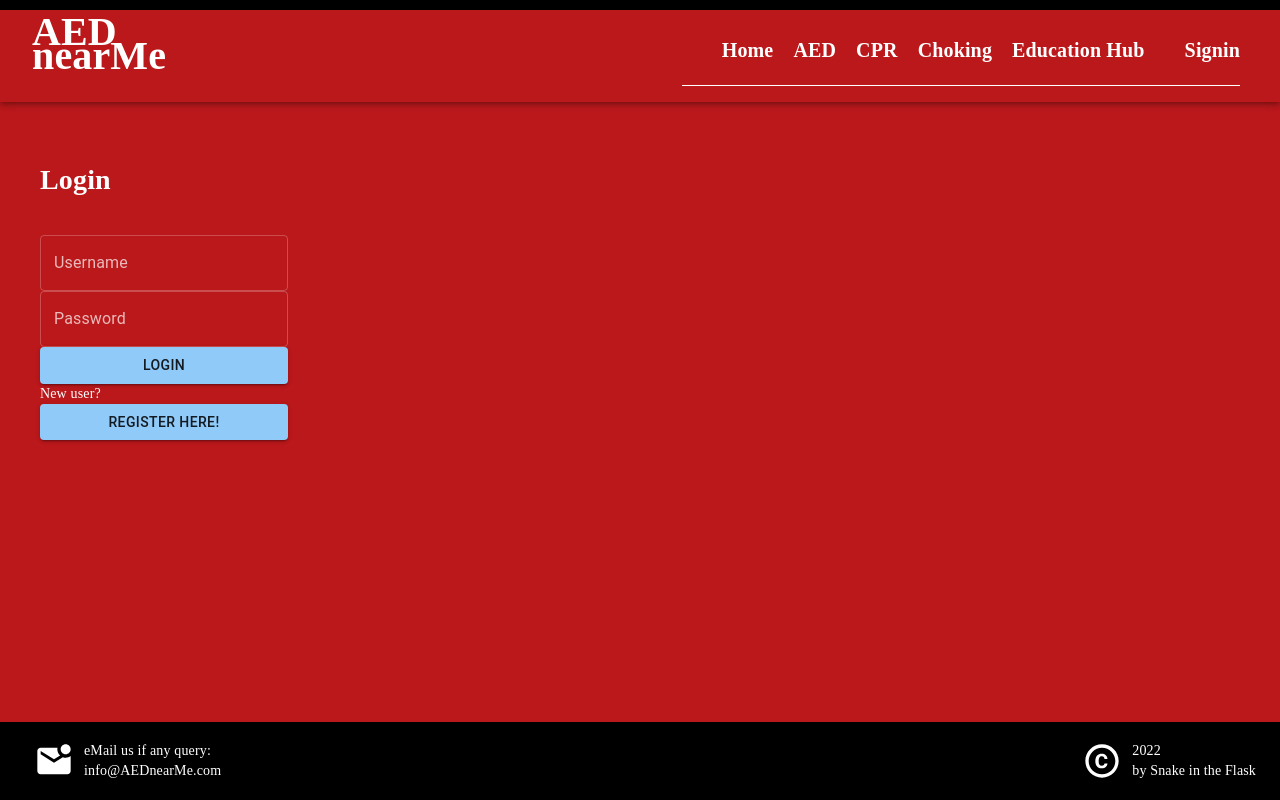
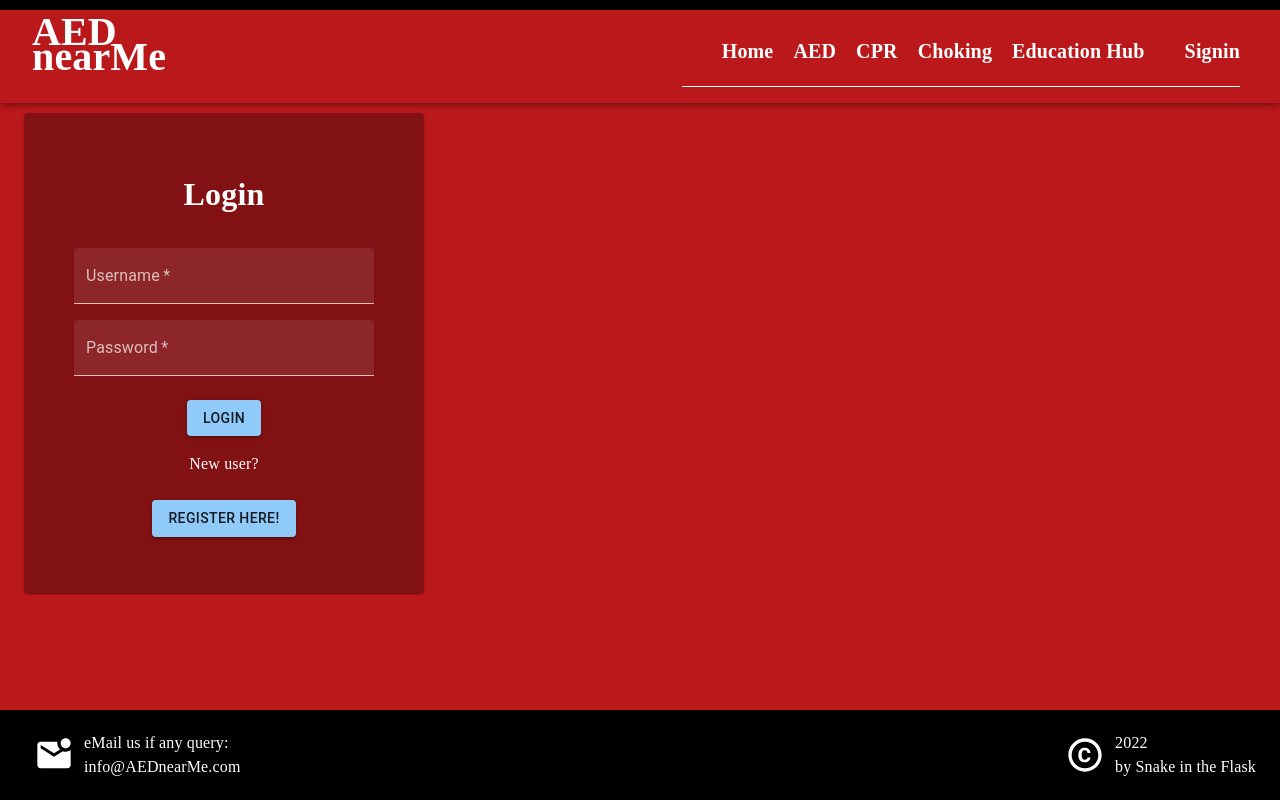
Before and after one commit to julian-james/AEDNearMe, a React (Create React App) app in the folder frontend/aednearme/: page /login in a window 1280 px wide. Built offline with nearby package versions, Linux system fonts and the light colour scheme; a web font is replaced by a local one.

Commit message:
login page

```diff
--- a/frontend/aednearme/src/App.js
+++ b/frontend/aednearme/src/App.js
@@ -18,6 +18,7 @@ import { Footer } from "./components/Footer/Footer.js";
 import './App.css';
 
 function App() {
+
   return (
     <div className="App">
       <NavBar />
--- a/frontend/aednearme/src/components/NavBar/NavBar.js
+++ b/frontend/aednearme/src/components/NavBar/NavBar.js
@@ -16,6 +16,7 @@ export const NavBar = () => {
   const classes = useStyles();
   const theme = useTheme();
   const isMobile = useMediaQuery(theme.breakpoints.down("md"));
+
 
   return (
     <AppBar className={classes.appbar}
@@ -40,6 +41,8 @@ export const NavBar = () => {
               <MyMenu title="Education Hub" className={classes.mymenu} menuItems={educationArray} />
 
               <Link to="/login" className={classes.link}>Signin</Link>
+
+
 
             </div>
 
--- a/frontend/aednearme/src/pages/Home/Home.js
+++ b/frontend/aednearme/src/pages/Home/Home.js
@@ -57,6 +57,9 @@ const Home = () => {
   }
 
   const classes = useStyles();
+
+
+
 
   return (
     <Fragment>
--- a/frontend/aednearme/src/pages/Login/Login.js
+++ b/frontend/aednearme/src/pages/Login/Login.js
@@ -1,20 +1,54 @@
-import { Button, Card, FormControl, Grid, Paper, TextField } from '@mui/material'
+import { Button, Card, FormControl, Grid, CssBaseline, Paper, Box, TextField } from '@mui/material'
 import React, { useState } from 'react'
 import { useNavigate } from 'react-router'
 import axios from 'axios'
+import { Container, makeStyles } from '@material-ui/core';
+
+
+
+const useStyles = makeStyles(theme => ({
+    root: {
+      display: 'flex',
+      flexDirection: 'column',
+      justifyContent: 'center',
+      alignItems: 'center',
+      padding: theme.spacing(2),
+
+      '& .MuiTextField-root': {
+        margin: theme.spacing(1),
+        width: '300px',
+      },
+      '& .MuiButtonBase-root': {
+        margin: theme.spacing(2),
+      },
+    },
+
+
+    title: {
+        paddingBottom: '5px',
+      },
+
+      text: {
+        fontSize: '16px'
+      },
+
+
+}));
+
 
 const Login = () => {
+
+    const classes = useStyles();
 
     const [ username, setUsername ] = useState("")
     const [ password, setPassword ] = useState("")
 
-  const navigate = useNavigate();
+    const navigate = useNavigate();
 
   const handleUsername = (e) => setUsername(e.target.value)
   const handlePassword = (e) => setPassword(e.target.value)
 
   const handleLogin = async () => {
-
     const data = {
         "username": username,
         "password": password,
@@ -46,29 +80,64 @@ const Login = () => {
   }
 
   return (
-    <div style={{    padding: "40px"   }}>
-    <h1>Login</h1>
-        <FormControl margin="normal">
-            <FormControl>
+    <div >
+    <CssBaseline />
+    <Container className="pb-5" style={{
+        paddingBottom: "10px",
+        paddingTop: "10px"
+      }}>
+
+
+    <Paper
+      component="form"
+      sx={{ p: '20px', display: 'flex', alignItems: 'center', maxWidth: 400  }}
+      style={{ background: 'rgba(0,0,0,0.3)' }}
+      >
+
+
+        <FormControl className="form" margin='dense' style={{  margin: 'auto' }} >
+
+        <form className={classes.root}>
+
+        <h1>Login</h1>
+
+
                 <TextField
+                    required
                     name="username"
                     label="Username"
-                    onChange={handleUsername}/>
-            </FormControl>
-            <FormControl>
+                    variant="filled"
+                    onChange={handleUsername}
+                />
                 <TextField
                     name="password"
                     label="Password"
                     type="password"
+                    variant="filled"
+                    required
                     onChange={handlePassword}/>
-            </FormControl>
+
             <FormControl>
                 <Button variant="contained" onClick={handleLogin}>Login</Button>
             </FormControl>
 
             New user?
-            <Button variant="contained" onClick={handleRegister}>Register here!</Button>
-        </FormControl>
+
+            <FormControl margin='dense' className={classes.btn_box} >
+                <Button
+                variant="contained"
+                className={classes.primary}
+                onClick={handleRegister}
+                >Register here!</Button>
+            </FormControl>
+
+
+
+            </form>
+            </FormControl>
+             </Paper>
+    </Container>
+
     </div>
 
   )
```
